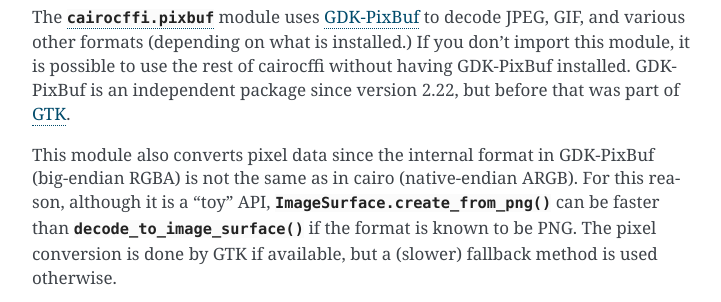
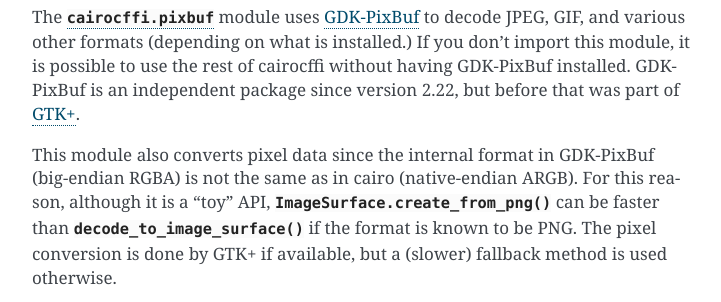
Before and after one commit to Kozea/cairocffi, a Sphinx documentation site: the page built from docs/pixbuf.rst, in a window 1280 px wide, cut to the strip 221-523 px from the top of the page. Shown: the whole strip, without its empty margins (388-1109 px from the left). Built offline with Sphinx 7.4.7, drawn with Linux system fonts in a browser that asks for light colours.

Commit message:
Docs: s/GTK/GTK+/

```diff
--- a/docs/overview.rst
+++ b/docs/overview.rst
@@ -45,7 +45,7 @@
 cairocffi needs a ``libcairo-2.dll`` file
 in a directory that is listed in the ``PATH`` environment variable.
 
-`Alexander Shaduri’s GTK installer
+`Alexander Shaduri’s GTK+ installer
 <http://gtk-win.sourceforge.net/home/index.php/Main/Downloads>`_ works.
 (Make sure to leave the *Set up PATH environment variable* checkbox checked.)
 Pycairo on Windows is sometimes compiled statically against cairo
--- a/docs/pixbuf.rst
+++ b/docs/pixbuf.rst
@@ -13,10 +13,10 @@
 If you don’t import this module,
 it is possible to use the rest of cairocffi without having GDK-PixBuf installed.
 GDK-PixBuf is an independent package since version 2.22,
-but before that was part of GTK_.
+but before that was part of `GTK+`_.
 
 .. _GDK-PixBuf: https://live.gnome.org/GdkPixbuf
-.. _GTK: http://www.gtk.org/
+.. _GTK+: http://www.gtk.org/
 
 This module also converts pixel data
 since the internal format in GDK-PixBuf (big-endian RGBA)
@@ -25,7 +25,7 @@
 :meth:`ImageSurface.create_from_png() <cairocffi.ImageSurface.create_from_png>`
 can be faster than :func:`decode_to_image_surface`
 if the format is known to be PNG.
-The pixel conversion is done by GTK if available,
+The pixel conversion is done by GTK+ if available,
 but a (slower) fallback method is used otherwise.
 
 .. autofunction:: decode_to_image_surface
```
